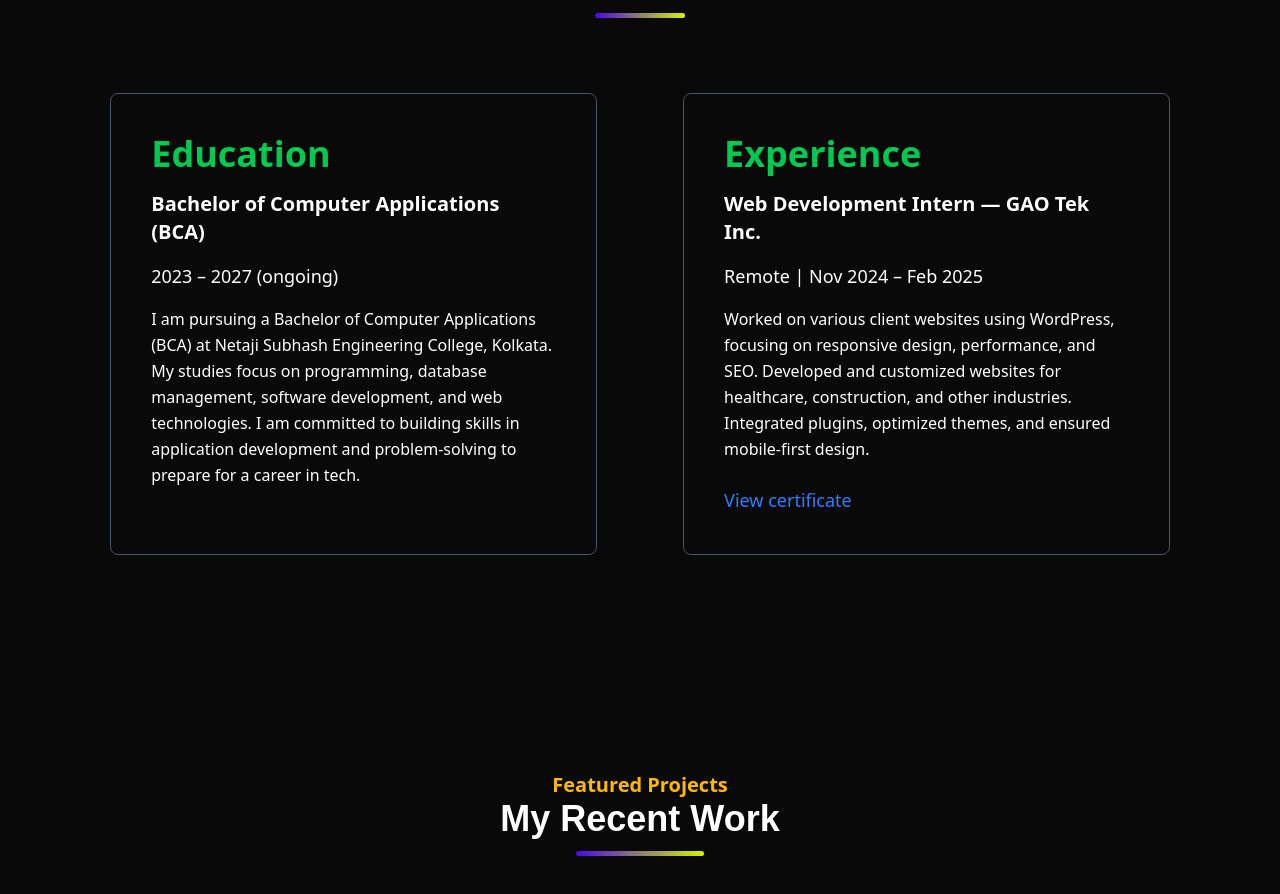
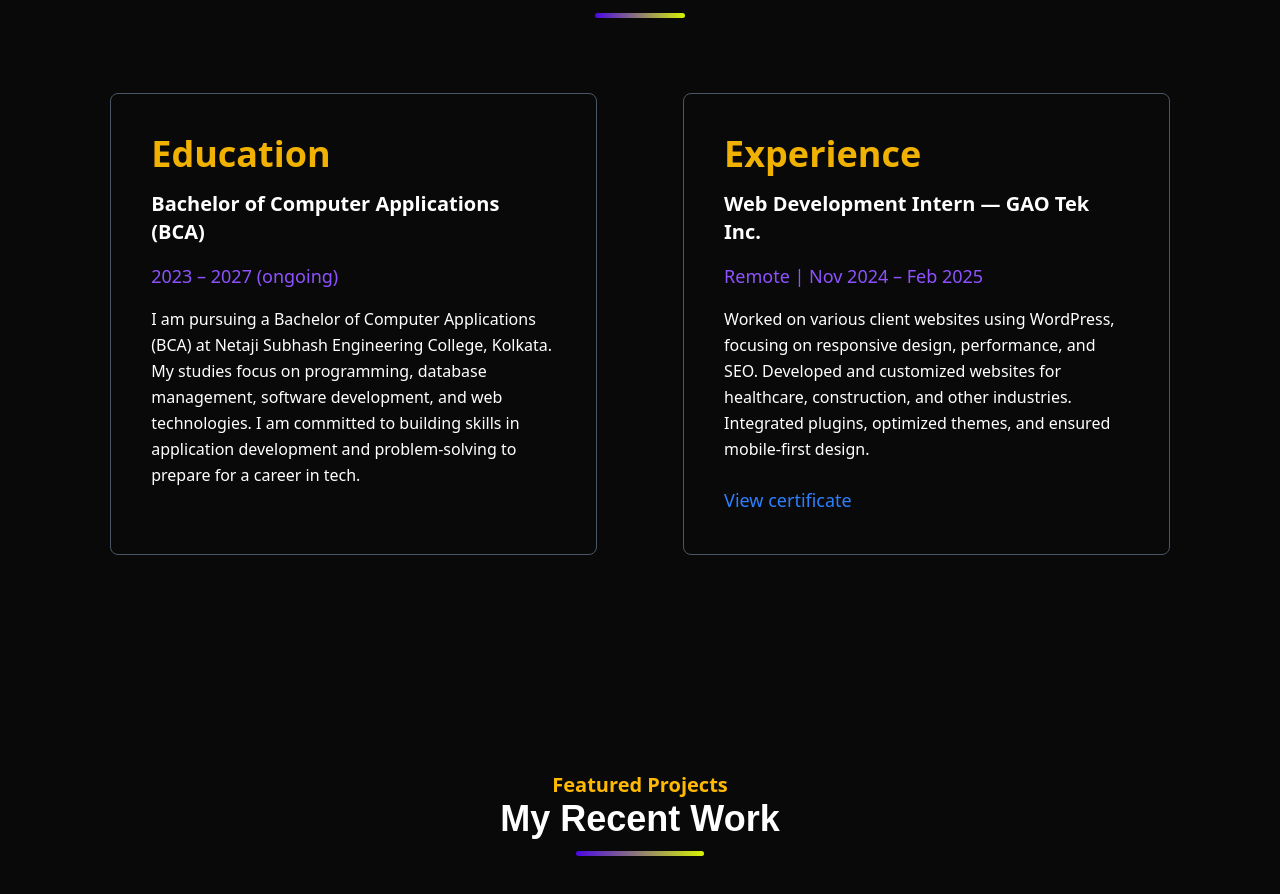
Before and after one commit to atul64796/Porfolio, a React (Vite) app: page / in a window 1280 px wide. Shown: the part 2863-3757 px from the top of the page. Built offline with nearby package versions, Linux system fonts and the light colour scheme.

Commit message:
change education color to yellow and violet

```diff
--- a/src/components/About.jsx
+++ b/src/components/About.jsx
@@ -9,11 +9,11 @@ function About() {
       <div className="p-6 md:p-14 flex flex-col md:flex-row justify-center md:justify-evenly flex-wrap text-white gap-8 max-w-7xl mx-auto">
         {/* Education Section */}
         <div className="border border-gray-600 p-6 md:p-10 w-full md:w-5/12 flex flex-col gap-4 rounded-lg">
-          <h1 className="text-3xl md:text-4xl font-bold text-green-500">Education</h1>
+          <h1 className="text-3xl md:text-4xl font-bold text-yellow-500">Education</h1>
           <h2 className="text-lg md:text-xl font-semibold ">
             Bachelor of Computer Applications (BCA)
           </h2>
-          <h3 className="text-base md:text-lg">2023 – 2027 (ongoing)</h3>
+          <h3 className="text-base md:text-lg text-violet-500">2023 – 2027 (ongoing)</h3>
           <p className="text-sm md:text-base leading-relaxed">
            I am pursuing a Bachelor of Computer Applications (BCA) at Netaji Subhash Engineering College, Kolkata. My studies focus on programming, database management, software development, and web technologies. I am committed to building skills in application development and problem-solving to prepare for a career in tech.
           </p>
@@ -21,11 +21,11 @@ function About() {
 
         {/* Experience Section */}
         <div className="border border-gray-600 p-6 md:p-10 w-full md:w-5/12 flex flex-col gap-4 rounded-lg">
-          <h1 className="text-3xl md:text-4xl font-bold text-green-500">Experience</h1>
+          <h1 className="text-3xl md:text-4xl font-bold text-yellow-500">Experience</h1>
           <h2 className="text-lg md:text-xl font-semibold ">
             Web Development Intern — GAO Tek Inc.
           </h2>
-          <h3 className="text-base md:text-lg">Remote | Nov 2024 – Feb 2025</h3>
+          <h3 className="text-base md:text-lg text-violet-500">Remote | Nov 2024 – Feb 2025</h3>
           <p className="text-sm md:text-base leading-relaxed">
             Worked on various client websites using WordPress, focusing on
             responsive design, performance, and SEO. Developed and customized
```
